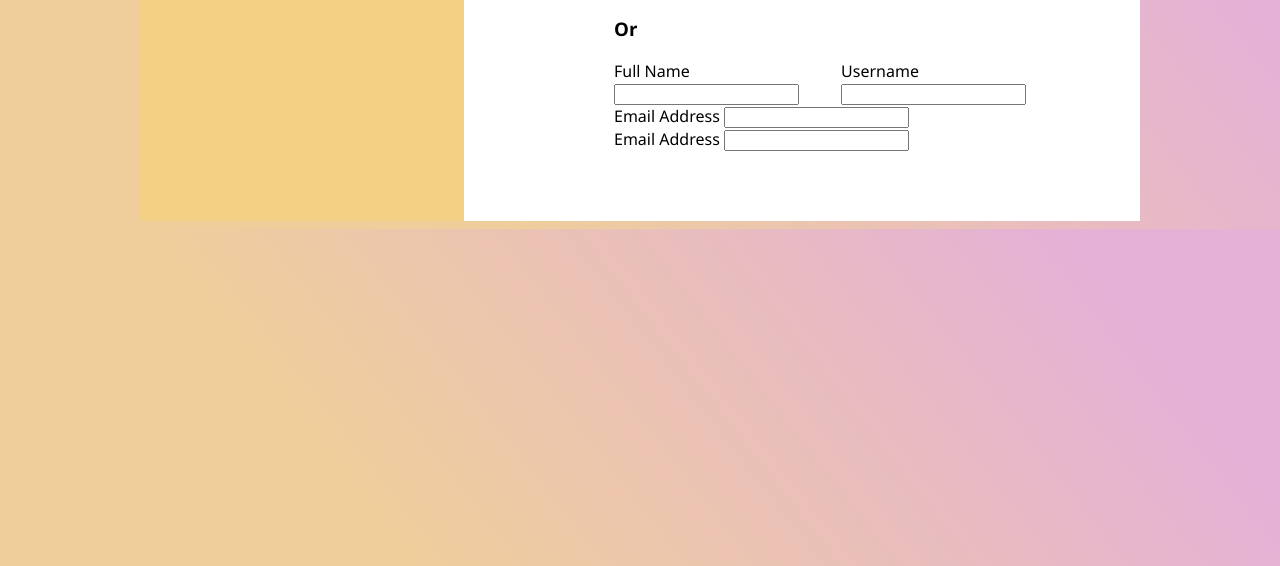
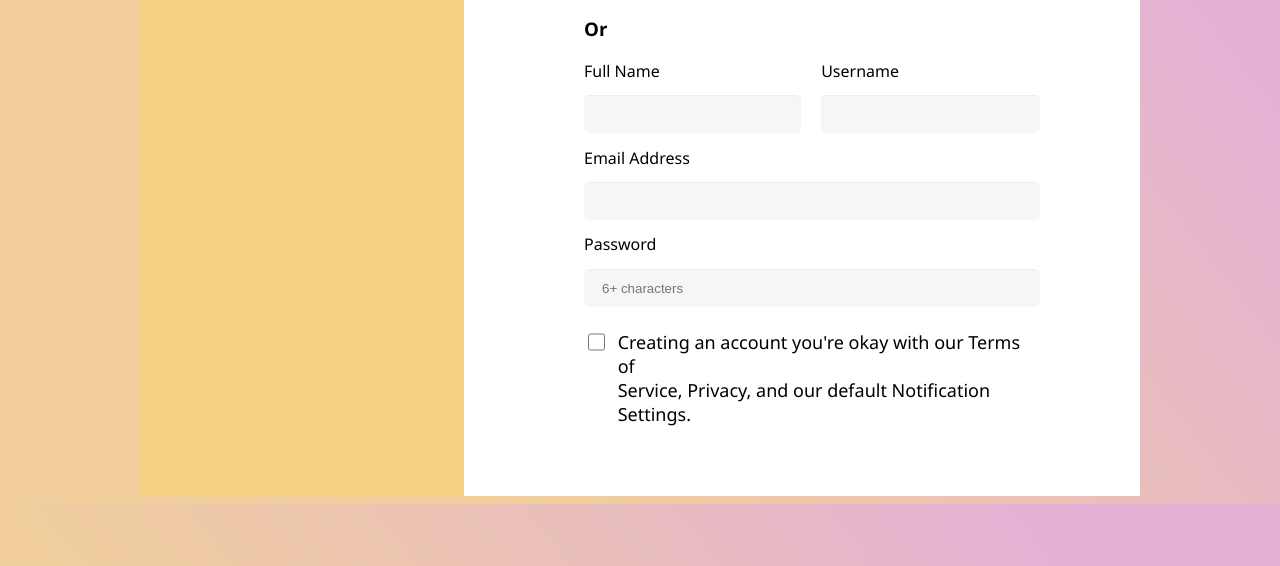
Before and after one commit to babatundelmd/Dribbble-Signup-Page, a plain HTML site: page index.html in a window 1280 px wide. Shown: the part 234-800 px from the top of the page. Drawn offline with Linux system fonts and the light colour scheme.

```diff
--- a/index.css
+++ b/index.css
@@ -61,6 +61,7 @@
 
 .blue-button{
     display: flex;
+    justify-content: space-between;
 
 }
 
@@ -79,7 +80,7 @@
 
 .signup-text{
     margin-left: 45px;
-    margin-right: 45px;
+    margin-right: 80px;
 }
 
 .twitter-icon{
@@ -106,10 +107,59 @@
 form{
     justify-content: center;
     flex: none;
-    padding-left: 80px;
+    padding-left: 50px;
+    padding-right: 30px;
 }
 
 .form-group{
     display: flex;
-    padding: none;
+    justify-content: space-between;
+    box-sizing: border-box;
 }
+
+input{
+    width: 100%;
+    height: 38px;
+    border: none;
+    background:#f4f6f8;
+    border-radius: 5px;
+    outline: none;
+    /* padding-left: 18px; */
+    border-top: 0.5px solid #eeeeee;
+    margin-top: 1em;
+    margin-bottom: 1em;
+
+}
+
+
+input[type=text] {
+    padding-left: 18px;
+    box-sizing: border-box;
+}
+form label{
+    margin-bottom: 50px;
+    font-weight: 500;
+    font-size: 16px;
+
+}
+
+.form-username{
+    margin-left: 20px;
+}
+
+
+input[type=checkbox] {
+    width: 18px;
+    height: 18px;
+    background: none;
+}
+.checkbox{
+    display: flex;
+}
+
+.checkbox span{
+    padding-left: 10px;
+    padding-top: 10px;
+    width: 100%;
+    font-size: 18px;
+}
--- a/index.html
+++ b/index.html
@@ -66,8 +66,15 @@
                     </div>
 
                     <div class="form-password">
-                        <label for="password">Email Address</label>
-                        <input type="text" name="password" id="">
+                        <label for="password">Password</label>
+                        <input type="text" name="password" id="" placeholder="6+ characters">
+                    </div>
+
+
+                    <div class="checkbox">
+                        <input type="checkbox" class="checkered"> <span> Creating an account you're okay with our Terms
+                            of <br>
+                            Service, Privacy, and our default Notification Settings.</span>
                     </div>
 
 
```
